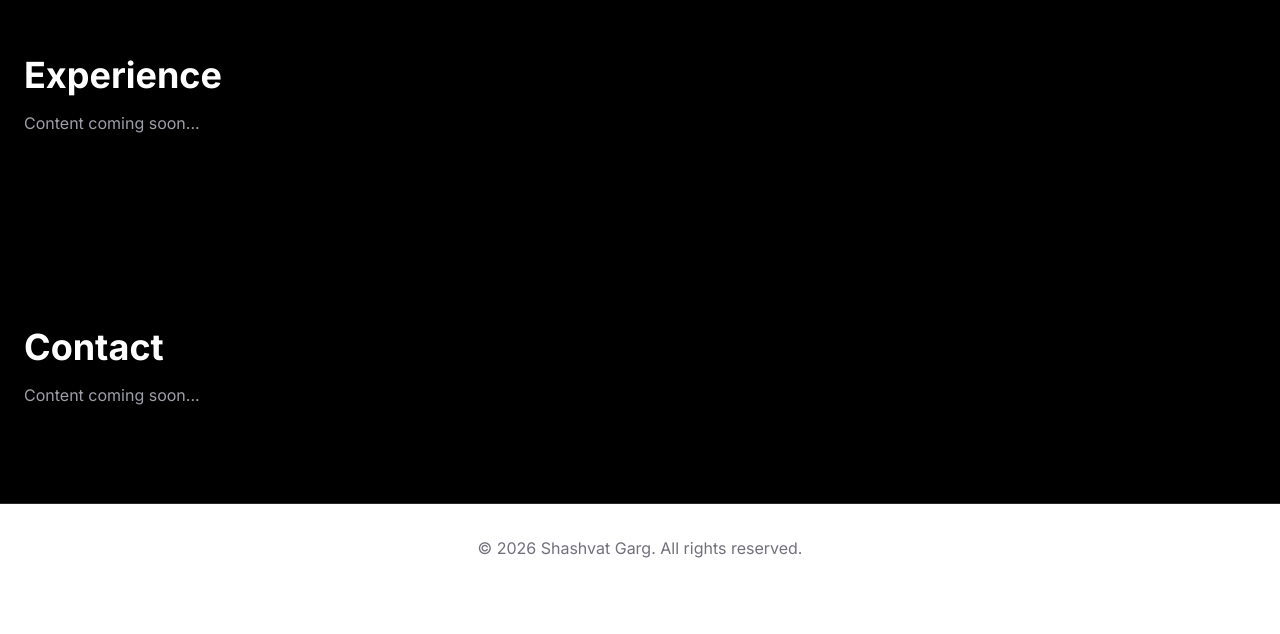
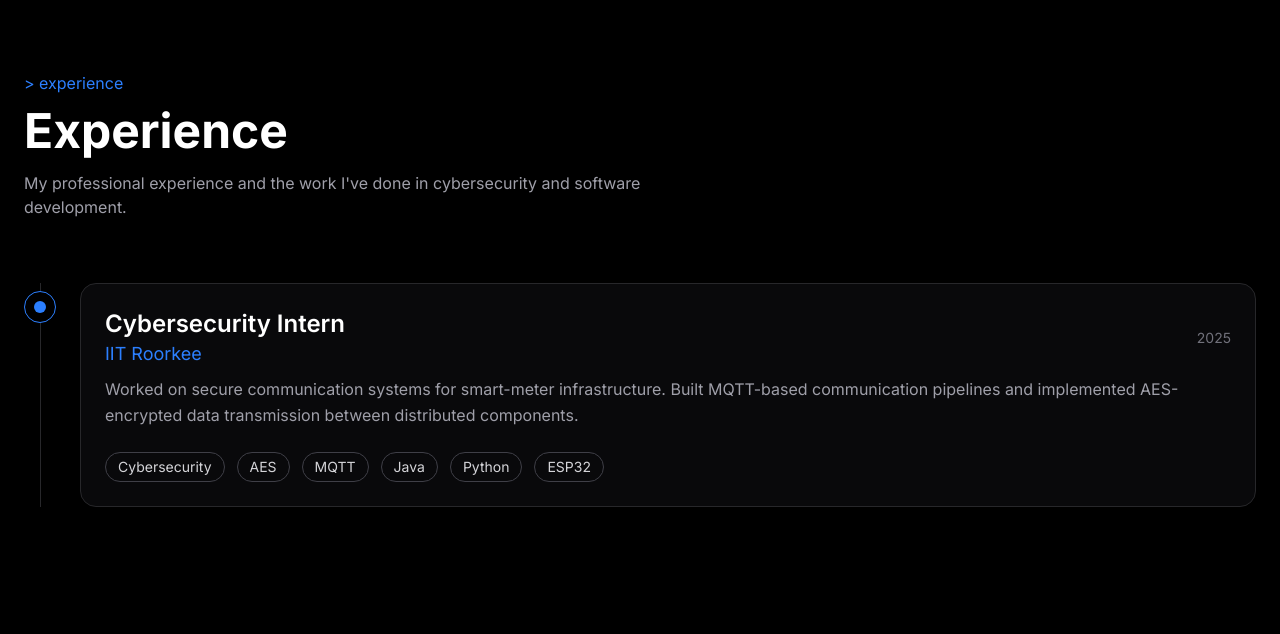
Before and after one commit to Shashvat2005/Portfolio, a Next.js app: page / in a window 1280 px wide. Shown: the part 3006-3640 px from the top of the page. Before the commit the page ends 3598 px from the top, so only its background shows below. Built offline with nearby package versions, Linux system fonts and the light colour scheme.

Commit message:
Experience updaed - v0.0.3

```diff
--- a/src/components/sections/Experience.tsx
+++ b/src/components/sections/Experience.tsx
@@ -1,16 +1,81 @@
+import { experiences } from "@/data/experience";
+
 export default function Experience() {
   return (
     <section
       id="experience"
-      className="mx-auto max-w-7xl px-6 py-24 text-white"
+      className="mx-auto max-w-7xl px-6 py-28"
     >
-      <h2 className="mb-4 text-4xl font-bold">
-        Experience
-      </h2>
+      <div className="mb-16">
+        <p className="mb-3 text-blue-500">
+          &gt; experience
+        </p>
 
-      <p className="text-zinc-400">
-        Content coming soon...
-      </p>
+        <h2 className="mb-4 text-4xl font-bold text-white md:text-5xl">
+          Experience
+        </h2>
+
+        <p className="max-w-2xl text-zinc-400">
+          My professional experience and the work I've done
+          in cybersecurity and software development.
+        </p>
+      </div>
+
+      <div className="relative">
+        {/* Vertical Timeline Line */}
+        <div className="absolute left-4 top-0 h-full w-px bg-zinc-800" />
+
+        <div className="space-y-12">
+          {experiences.map((experience, index) => (
+            <div
+              key={index}
+              className="relative pl-14"
+            >
+              {/* Timeline Dot */}
+              <div className="absolute left-0 top-2 flex h-8 w-8 items-center justify-center rounded-full border border-blue-500 bg-black">
+                <div className="h-3 w-3 rounded-full bg-blue-500" />
+              </div>
+
+              {/* Content Card */}
+              <div className="rounded-2xl border border-zinc-800 bg-zinc-950 p-6 transition-all duration-300 hover:border-blue-500/50">
+
+                <div className="mb-2 flex flex-col gap-2 md:flex-row md:items-center md:justify-between">
+
+                  <div>
+                    <h3 className="text-2xl font-semibold text-white">
+                      {experience.role}
+                    </h3>
+
+                    <p className="text-lg text-blue-500">
+                      {experience.company}
+                    </p>
+                  </div>
+
+                  <span className="text-sm text-zinc-500">
+                    {experience.period}
+                  </span>
+                </div>
+
+                <p className="mb-6 leading-relaxed text-zinc-400">
+                  {experience.description}
+                </p>
+
+                <div className="flex flex-wrap gap-3">
+                  {experience.skills.map((skill) => (
+                    <span
+                      key={skill}
+                      className="rounded-full border border-zinc-700 px-3 py-1 text-sm text-zinc-300"
+                    >
+                      {skill}
+                    </span>
+                  ))}
+                </div>
+
+              </div>
+            </div>
+          ))}
+        </div>
+      </div>
     </section>
   );
 }
--- a/src/data/experience.ts
+++ b/src/data/experience.ts
@@ -0,0 +1,19 @@
+import type { Experience } from "@/types/experience";
+
+export const experiences: Experience[] = [
+  {
+    company: "IIT Roorkee",
+    role: "Cybersecurity Intern",
+    period: "2025",
+    description:
+      "Worked on secure communication systems for smart-meter infrastructure. Built MQTT-based communication pipelines and implemented AES-encrypted data transmission between distributed components.",
+    skills: [
+      "Cybersecurity",
+      "AES",
+      "MQTT",
+      "Java",
+      "Python",
+      "ESP32",
+    ],
+  },
+];
--- /dev/null
+++ b/src/types/experience.ts
@@ -0,0 +1,7 @@
+export interface Experience {
+  company: string;
+  role: string;
+  period: string;
+  description: string;
+  skills: string[];
+}
```
